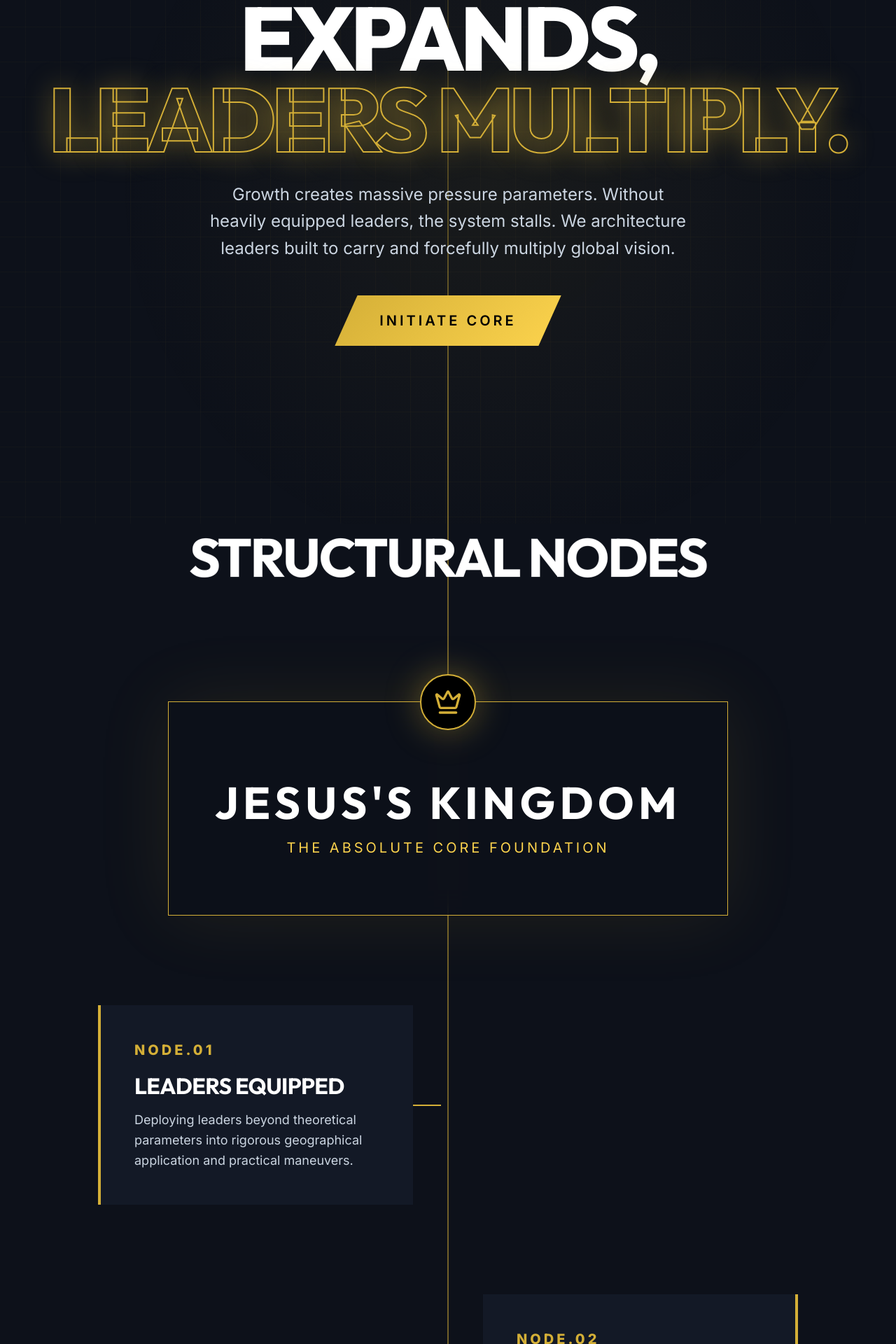
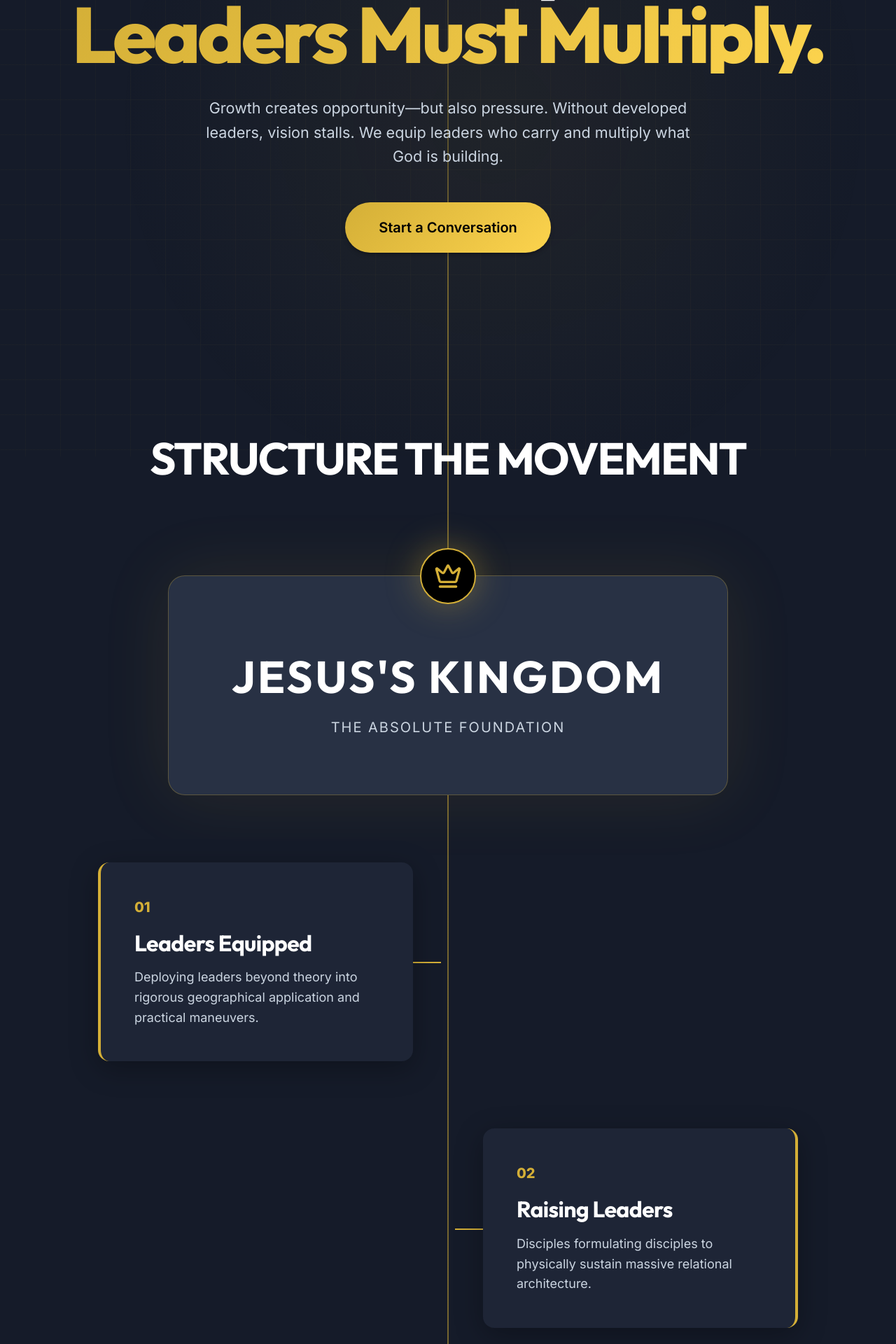
Before and after one commit to livetree/PI-main, a Next.js app: page / in a window 1280 px wide. Shown: the part 420-2340 px from the top of the page at 70% size. Built offline with nearby package versions, Linux system fonts and the light colour scheme.

Commit message:
fix: revert copy back to official project brief, restore solid typography, and correct severe framer-motion mobile viewport observer glitches holding animations hostage

```diff
--- a/src/app/page.js
+++ b/src/app/page.js
@@ -3,134 +3,122 @@
 import Link from 'next/link';
 import { motion, useScroll, useTransform } from 'framer-motion';
 import { ArrowRight, TrendingUp, Users, ShieldCheck, Zap, ArrowUpRight, Crown } from 'lucide-react';
-import { useRef } from 'react';
 
 export default function Home() {
   // Deep background parallax
   const { scrollYProgress } = useScroll();
-  const bgY = useTransform(scrollYProgress, [0, 1], ['0%', '30%']);
+  const bgY = useTransform(scrollYProgress, [0, 1], ['0%', '20%']);
 
-  // Aggressive Spring configs for the darknode "Fly In" feel
-  const flyInVariants = {
-    hidden: { opacity: 0, y: 250, scale: 0.85, rotateX: 15 },
+  // Aggressive Vertical Spring configs (Safe for mobile, no horizontal clipping)
+  const flyInUp = {
+    hidden: { opacity: 0, y: 150, scale: 0.9 },
     visible: {
       opacity: 1,
       y: 0,
       scale: 1,
-      rotateX: 0,
-      transition: { type: "spring", damping: 20, stiffness: 80, mass: 1 }
+      transition: { type: "spring", damping: 20, stiffness: 80 }
     }
   };
 
-  const flyInLeft = {
-    hidden: { opacity: 0, x: -250, y: 150, scale: 0.9 },
-    visible: { opacity: 1, x: 0, y: 0, scale: 1, transition: { type: "spring", damping: 20, stiffness: 80 } }
-  };
-
-  const flyInRight = {
-    hidden: { opacity: 0, x: 250, y: 150, scale: 0.9 },
-    visible: { opacity: 1, x: 0, y: 0, scale: 1, transition: { type: "spring", damping: 20, stiffness: 80 } }
-  };
-
   return (
-    <div style={{ position: 'relative', backgroundColor: '#0d111a', overflowX: 'clip', color: '#fff' }}>
+    <div style={{ position: 'relative', backgroundColor: 'var(--bg)', overflowX: 'clip', color: '#fff' }}>
 
       {/* MASSIVE DEEP PARALLAX BACKGROUND GRID */}
       <motion.div style={{ position: 'fixed', top: '-10%', left: '-5%', width: '120vw', height: '120vh', backgroundImage: 'radial-gradient(circle at 50% 50%, rgba(212,175,55,0.06) 0%, transparent 60%), linear-gradient(rgba(212,175,55,0.03) 1px, transparent 1px), linear-gradient(90deg, rgba(212,175,55,0.03) 1px, transparent 1px)', backgroundSize: '100% 100%, 50px 50px, 50px 50px', zIndex: 0, y: bgY, pointerEvents: 'none' }} />
 
-      {/* 1. HERO SECTION (Massive Intro) */}
+      {/* 1. HERO SECTION */}
       <section style={{ position: 'relative', minHeight: '100vh', display: 'flex', alignItems: 'center', justifyContent: 'center', zIndex: 10, padding: '10rem 1rem 6rem' }}>
         <div style={{ position: 'absolute', top: 0, left: '50%', transform: 'translateX(-50%)', width: '2px', height: '100%', background: 'linear-gradient(to bottom, rgba(212,175,55,0), rgba(212,175,55,0.5))', zIndex: -1 }} />
 
         <div className="container" style={{ textAlign: 'center', display: 'flex', flexDirection: 'column', alignItems: 'center' }}>
           <motion.div initial={{ opacity: 0, scale: 0.5 }} animate={{ opacity: 1, scale: 1 }} transition={{ type: "spring", stiffness: 100, delay: 0.2 }} className="pill-tag" style={{ marginBottom: '2rem', background: 'rgba(21, 27, 41, 0.9)', border: '1px solid var(--brand-primary)', backdropFilter: 'blur(20px)' }}>
-            <Zap size={14} color="var(--brand-primary)" /> SYSTEM INITIALIZED
+            <Zap size={14} color="var(--brand-primary)" /> A New Leadership Paradigm
           </motion.div>
 
           <motion.h1
             initial={{ opacity: 0, y: 100, scale: 0.9 }} animate={{ opacity: 1, y: 0, scale: 1 }} transition={{ type: "spring", damping: 20, stiffness: 100, delay: 0.4 }}
-            style={{ fontSize: 'clamp(3rem, 10vw, 8rem)', fontWeight: 800, lineHeight: 0.9, letterSpacing: '-0.05em', margin: '0 0 2rem 0', textTransform: 'uppercase' }}
+            style={{ fontSize: 'clamp(3rem, 10vw, 7rem)', fontWeight: 800, lineHeight: 1, letterSpacing: '-0.04em', margin: '0 0 2rem 0' }}
           >
-            AS VISION EXPANDS,<br />
-            <span style={{ color: 'transparent', WebkitTextStroke: '2px var(--brand-primary)', textShadow: '0 0 40px rgba(212,175,55,0.4)' }}>LEADERS MULTIPLY.</span>
+            As Vision Expands,<br />
+            <span className="gradient-text">Leaders Must Multiply.</span>
           </motion.h1>
 
           <motion.p
             initial={{ opacity: 0 }} animate={{ opacity: 1 }} transition={{ duration: 1, delay: 0.8 }}
-            style={{ fontSize: 'clamp(1rem, 2.5vw, 1.5rem)', color: 'var(--text-secondary)', maxWidth: '700px', lineHeight: 1.6, marginBottom: '3rem' }}
+            style={{ fontSize: 'clamp(1rem, 2.5vw, 1.35rem)', color: 'var(--text-secondary)', maxWidth: '700px', lineHeight: 1.6, marginBottom: '3rem' }}
           >
-            Growth creates massive pressure parameters. Without heavily equipped leaders, the system stalls. We architecture leaders built to carry and forcefully multiply global vision.
+            Growth creates opportunity—but also pressure. Without developed leaders, vision stalls. We equip leaders who carry and multiply what God is building.
           </motion.p>
 
           <motion.div initial={{ opacity: 0, y: 50 }} animate={{ opacity: 1, y: 0 }} transition={{ type: "spring", stiffness: 100, delay: 1 }}>
-            <Link href="/connect" className="btn btn-primary" style={{ padding: '1.25rem 4rem', fontSize: '1.25rem', textTransform: 'uppercase', letterSpacing: '0.2em', clipPath: 'polygon(10% 0, 100% 0, 90% 100%, 0 100%)', borderRadius: 0 }}>
-              Initiate Core
+            <Link href="/connect" className="btn btn-primary" style={{ padding: '1.25rem 3rem', fontSize: '1.25rem', borderRadius: '50px' }}>
+              Start a Conversation
             </Link>
           </motion.div>
         </div>
       </section>
 
-      {/* 2. THE 5 PILLARS (Aggressive Node Graph Flow) */}
+      {/* 2. THE 5 PILLARS */}
       <section style={{ position: 'relative', zIndex: 15, padding: '10rem 1rem 6rem', overflowX: 'hidden' }}>
-        {/* Node Connection Line */}
+        {/* Connection Line */}
         <div style={{ position: 'absolute', top: 0, left: '50%', transform: 'translateX(-50%)', width: '2px', height: '100%', background: 'linear-gradient(to bottom, rgba(212,175,55,0.5), rgba(212,175,55,0.5))', zIndex: 0 }} />
 
         <div className="container" style={{ position: 'relative', maxWidth: '1200px', zIndex: 10 }}>
 
-          <div style={{ textAlign: 'center', marginBottom: '10rem' }}>
-            <motion.h2 variants={flyInVariants} initial="hidden" whileInView="visible" viewport={{ once: true, margin: "-100px" }} style={{ fontSize: 'clamp(2rem, 6vw, 5rem)', letterSpacing: '-0.03em', textTransform: 'uppercase', marginBottom: '0.5rem', WebkitTextStroke: '1px rgba(255,255,255,0.2)' }}>
-              Structural Nodes
+          <div style={{ textAlign: 'center', marginBottom: '8rem' }}>
+            <motion.h2 variants={flyInUp} initial="hidden" whileInView="visible" viewport={{ once: true, margin: "-100px" }} style={{ fontSize: 'clamp(2rem, 6vw, 4rem)', letterSpacing: '-0.03em', marginBottom: '0.5rem', textTransform: 'uppercase' }}>
+              Structure the Movement
             </motion.h2>
           </div>
 
-          <div style={{ display: 'flex', flexDirection: 'column', gap: '8rem', alignItems: 'center' }}>
+          <div style={{ display: 'flex', flexDirection: 'column', gap: '6rem', alignItems: 'center' }}>
 
             {/* Center Node: Jesus's Kingdom */}
             <motion.div
-              variants={flyInVariants} initial="hidden" whileInView="visible" viewport={{ once: true, margin: "-200px" }}
-              style={{ width: '100%', maxWidth: '800px', background: 'rgba(13, 17, 26, 0.8)', padding: '5rem 2rem', border: '1px solid var(--brand-primary)', boxShadow: '0 0 100px rgba(212,175,55,0.1)', textAlign: 'center', position: 'relative', backdropFilter: 'blur(20px)' }}
+              variants={flyInUp} initial="hidden" whileInView="visible" viewport={{ once: true, margin: "-100px" }}
+              style={{ width: '100%', maxWidth: '800px', background: 'var(--surface-elevated)', padding: '5rem 2rem', border: '1px solid var(--border)', boxShadow: '0 0 100px rgba(212,175,55,0.1)', textAlign: 'center', position: 'relative', borderRadius: '24px' }}
             >
               <div style={{ position: 'absolute', top: '-40px', left: '50%', transform: 'translateX(-50%)', background: '#000', border: '2px solid var(--brand-primary)', width: '80px', height: '80px', borderRadius: '50%', display: 'flex', alignItems: 'center', justifyContent: 'center', color: 'var(--brand-primary)', boxShadow: '0 0 50px rgba(212,175,55,0.4)', zIndex: 20 }}>
                 <Crown size={40} />
               </div>
-              <h2 style={{ fontSize: 'clamp(2.5rem, 5vw, 4rem)', color: '#fff', textTransform: 'uppercase', letterSpacing: '0.1em', lineHeight: 1, marginTop: '2rem' }}>Jesus's Kingdom</h2>
-              <p style={{ color: 'var(--brand-secondary)', fontSize: '1.25rem', marginTop: '1rem', letterSpacing: '0.2em', textTransform: 'uppercase' }}>The Absolute Core Foundation</p>
+              <h2 style={{ fontSize: 'clamp(2.5rem, 5vw, 4rem)', color: '#fff', textTransform: 'uppercase', letterSpacing: '0.05em', lineHeight: 1, marginTop: '2rem' }}>Jesus's Kingdom</h2>
+              <p style={{ color: 'var(--text-secondary)', fontSize: '1.25rem', marginTop: '1.5rem', textTransform: 'uppercase', letterSpacing: '0.1em' }}>The Absolute Foundation</p>
             </motion.div>
 
-            {/* Alternating Sub-Nodes */}
+            {/* Alternating Flow Boxes */}
             <div style={{ display: 'flex', justifyContent: 'flex-start', width: '100%', maxWidth: '1000px' }}>
-              <motion.div variants={flyInLeft} initial="hidden" whileInView="visible" viewport={{ once: true, margin: "-150px" }} style={{ width: '90%', maxWidth: '450px', background: 'rgba(21, 27, 41, 0.9)', padding: '3rem', borderLeft: '4px solid var(--brand-primary)', position: 'relative' }}>
+              <motion.div variants={flyInUp} initial="hidden" whileInView="visible" viewport={{ once: true, margin: "-50px" }} style={{ width: '100%', maxWidth: '450px', background: 'var(--surface)', padding: '3rem', borderLeft: '4px solid var(--brand-primary)', position: 'relative', borderRadius: '16px', boxShadow: '0 10px 40px rgba(0,0,0,0.3)' }}>
                 <div style={{ position: 'absolute', top: '50%', right: '-40px', width: '40px', height: '2px', background: 'var(--brand-primary)', zIndex: -1 }} className="hide-on-mobile" />
-                <div style={{ fontSize: '1.25rem', color: 'var(--brand-primary)', fontWeight: 800, marginBottom: '1rem', letterSpacing: '0.2em' }}>NODE.01</div>
-                <h3 style={{ fontSize: '2rem', color: '#fff', marginBottom: '1rem', textTransform: 'uppercase' }}>Leaders Equipped</h3>
-                <p style={{ color: 'var(--text-secondary)', fontSize: '1.125rem', lineHeight: 1.6 }}>Deploying leaders beyond theoretical parameters into rigorous geographical application and practical maneuvers.</p>
+                <div style={{ fontSize: '1.25rem', color: 'var(--brand-primary)', fontWeight: 800, marginBottom: '1rem' }}>01</div>
+                <h3 style={{ fontSize: '2rem', color: '#fff', marginBottom: '1rem' }}>Leaders Equipped</h3>
+                <p style={{ color: 'var(--text-secondary)', fontSize: '1.125rem', lineHeight: 1.6 }}>Deploying leaders beyond theory into rigorous geographical application and practical maneuvers.</p>
               </motion.div>
             </div>
 
             <div style={{ display: 'flex', justifyContent: 'flex-end', width: '100%', maxWidth: '1000px' }}>
-              <motion.div variants={flyInRight} initial="hidden" whileInView="visible" viewport={{ once: true, margin: "-150px" }} style={{ width: '90%', maxWidth: '450px', background: 'rgba(21, 27, 41, 0.9)', padding: '3rem', borderRight: '4px solid var(--brand-primary)', position: 'relative' }}>
+              <motion.div variants={flyInUp} initial="hidden" whileInView="visible" viewport={{ once: true, margin: "-50px" }} style={{ width: '100%', maxWidth: '450px', background: 'var(--surface)', padding: '3rem', borderRight: '4px solid var(--brand-primary)', position: 'relative', borderRadius: '16px', boxShadow: '0 10px 40px rgba(0,0,0,0.3)' }}>
                 <div style={{ position: 'absolute', top: '50%', left: '-40px', width: '40px', height: '2px', background: 'var(--brand-primary)', zIndex: -1 }} className="hide-on-mobile" />
-                <div style={{ fontSize: '1.25rem', color: 'var(--brand-primary)', fontWeight: 800, marginBottom: '1rem', letterSpacing: '0.2em' }}>NODE.02</div>
-                <h3 style={{ fontSize: '2rem', color: '#fff', marginBottom: '1rem', textTransform: 'uppercase' }}>Raising Leaders</h3>
-                <p style={{ color: 'var(--text-secondary)', fontSize: '1.125rem', lineHeight: 1.6 }}>Disciples formulating recursive disciples to physically sustain massive relational architecture.</p>
+                <div style={{ fontSize: '1.25rem', color: 'var(--brand-primary)', fontWeight: 800, marginBottom: '1rem' }}>02</div>
+                <h3 style={{ fontSize: '2rem', color: '#fff', marginBottom: '1rem' }}>Raising Leaders</h3>
+                <p style={{ color: 'var(--text-secondary)', fontSize: '1.125rem', lineHeight: 1.6 }}>Disciples formulating disciples to physically sustain massive relational architecture.</p>
               </motion.div>
             </div>
 
             <div style={{ display: 'flex', justifyContent: 'flex-start', width: '100%', maxWidth: '1000px' }}>
-              <motion.div variants={flyInLeft} initial="hidden" whileInView="visible" viewport={{ once: true, margin: "-150px" }} style={{ width: '90%', maxWidth: '450px', background: 'rgba(21, 27, 41, 0.9)', padding: '3rem', borderLeft: '4px solid var(--brand-primary)', position: 'relative' }}>
+              <motion.div variants={flyInUp} initial="hidden" whileInView="visible" viewport={{ once: true, margin: "-50px" }} style={{ width: '100%', maxWidth: '450px', background: 'var(--surface)', padding: '3rem', borderLeft: '4px solid var(--brand-primary)', position: 'relative', borderRadius: '16px', boxShadow: '0 10px 40px rgba(0,0,0,0.3)' }}>
                 <div style={{ position: 'absolute', top: '50%', right: '-40px', width: '40px', height: '2px', background: 'var(--brand-primary)', zIndex: -1 }} className="hide-on-mobile" />
-                <div style={{ fontSize: '1.25rem', color: 'var(--brand-primary)', fontWeight: 800, marginBottom: '1rem', letterSpacing: '0.2em' }}>NODE.03</div>
-                <h3 style={{ fontSize: '2rem', color: '#fff', marginBottom: '1rem', textTransform: 'uppercase' }}>Limitations Minimized</h3>
-                <p style={{ color: 'var(--text-secondary)', fontSize: '1.125rem', lineHeight: 1.6 }}>Decentralizing responsibility parameters to permanently uncap organizational bandwidth and impact mapping.</p>
+                <div style={{ fontSize: '1.25rem', color: 'var(--brand-primary)', fontWeight: 800, marginBottom: '1rem' }}>03</div>
+                <h3 style={{ fontSize: '2rem', color: '#fff', marginBottom: '1rem' }}>Limitations Minimized</h3>
+                <p style={{ color: 'var(--text-secondary)', fontSize: '1.125rem', lineHeight: 1.6 }}>Decentralizing responsibility parameters to permanently uncap organizational impact.</p>
               </motion.div>
             </div>
 
             <div style={{ display: 'flex', justifyContent: 'flex-end', width: '100%', maxWidth: '1000px' }}>
-              <motion.div variants={flyInRight} initial="hidden" whileInView="visible" viewport={{ once: true, margin: "-150px" }} style={{ width: '90%', maxWidth: '450px', background: 'rgba(21, 27, 41, 0.9)', padding: '3rem', borderRight: '4px solid var(--brand-primary)', position: 'relative' }}>
+              <motion.div variants={flyInUp} initial="hidden" whileInView="visible" viewport={{ once: true, margin: "-50px" }} style={{ width: '100%', maxWidth: '450px', background: 'var(--surface-elevated)', padding: '3rem', borderRight: '4px solid var(--brand-primary)', position: 'relative', borderRadius: '16px', boxShadow: '0 10px 40px rgba(0,0,0,0.3)', border: '1px solid rgba(212,175,55,0.4)' }}>
                 <div style={{ position: 'absolute', top: '50%', left: '-40px', width: '40px', height: '2px', background: 'var(--brand-primary)', zIndex: -1 }} className="hide-on-mobile" />
-                <div style={{ fontSize: '1.25rem', color: 'var(--brand-primary)', fontWeight: 800, marginBottom: '1rem', letterSpacing: '0.2em' }}>NODE.04</div>
-                <h3 style={{ fontSize: '2rem', color: '#fff', marginBottom: '1rem', textTransform: 'uppercase' }}>Kingdom Advanced</h3>
-                <p style={{ color: 'var(--text-secondary)', fontSize: '1.125rem', lineHeight: 1.6 }}>Generating forceful, violent ripples of strategic impact extending across infinite global community clusters.</p>
+                <div style={{ fontSize: '1.25rem', color: 'var(--brand-primary)', fontWeight: 800, marginBottom: '1rem' }}>04</div>
+                <h3 style={{ fontSize: '2rem', color: '#fff', marginBottom: '1rem' }}>Kingdom Advanced</h3>
+                <p style={{ color: 'var(--text-secondary)', fontSize: '1.125rem', lineHeight: 1.6 }}>Generating forceful ripples of strategic impact extending across global communities.</p>
               </motion.div>
             </div>
 
@@ -138,35 +126,32 @@ export default function Home() {
         </div>
       </section>
 
-      {/* 3. PATHWAY (Massive Typography & Glitch Slide-Ins) */}
-      <section style={{ position: 'relative', zIndex: 10, padding: '10rem 1rem', background: '#0a0d14' }}>
-        <div className="container">
+      {/* 3. PATHWAY (Aggressive Fly-In without Transparent text) */}
+      <section style={{ position: 'relative', zIndex: 10, padding: '10rem 1rem', background: 'var(--surface)' }}>
+        <div className="container" style={{ maxWidth: '1000px' }}>
 
-          <motion.div variants={flyInVariants} initial="hidden" whileInView="visible" viewport={{ once: true, margin: "-100px" }} style={{ marginBottom: '8rem' }}>
-            <h2 style={{ fontSize: 'clamp(3rem, 10vw, 8rem)', textTransform: 'uppercase', lineHeight: 0.9, letterSpacing: '-0.05em', color: 'rgba(255,255,255,0.05)', WebkitTextStroke: '2px rgba(255,255,255,0.1)' }}>
-              PATHWAY <br/> PROTOCOL
+          <motion.div variants={flyInUp} initial="hidden" whileInView="visible" viewport={{ once: true, margin: "-100px" }} style={{ marginBottom: '6rem', textAlign: 'center' }}>
+            <h2 style={{ fontSize: 'clamp(2.5rem, 6vw, 4rem)', textTransform: 'uppercase', color: '#fff', marginBottom: '1rem' }}>
+              A Clear Leadership Pathway
             </h2>
+            <p style={{ color: 'var(--text-secondary)', fontSize: '1.25rem' }}>We help you build leaders who multiply through a reproducible framework.</p>
           </motion.div>
 
-          <div style={{ display: 'flex', flexDirection: 'column', gap: '6rem' }}>
+          <div style={{ display: 'flex', flexDirection: 'column', gap: '3rem' }}>
 
             {[
-              { phase: 'PHASE.I', title: 'FOUNDATIONS', desc: "Root leaders in Jesus's Kingdom and their absolute identity. Operations must derive from deep relationship rather than organizational duty." },
-              { phase: 'PHASE.II', title: 'ACTIVATION', desc: "Move leaders entirely out of the sandbox and into live contextual application. Emphasizing extreme practical discipleship maneuvers." },
-              { phase: 'PHASE.III', title: 'MULTIPLICATION', desc: "Equip leaders to rigorously reproduce architecture in others. Generating a constantly compounding, generation-spanning movement machine." }
+              { phase: 'PHASE I', title: 'Foundations', desc: "Root leaders in Jesus's Kingdom and their absolute identity. Operations must derive from deep relationship rather than organizational duty." },
+              { phase: 'PHASE II', title: 'Activation', desc: "Move leaders entirely out of the classroom and into live contextual application. Emphasizing extreme practical discipleship." },
+              { phase: 'PHASE III', title: 'Multiplication', desc: "Equip leaders to rigorously reproduce architecture in others. Generating a constantly compounding, generation-spanning framework." }
             ].map((item, idx) => (
               <motion.div
                 key={idx}
-                variants={idx % 2 === 0 ? flyInLeft : flyInRight} initial="hidden" whileInView="visible" viewport={{ once: true, margin: "-100px" }}
-                style={{ display: 'grid', gridTemplateColumns: 'repeat(auto-fit, minmax(300px, 1fr))', gap: '2rem', alignItems: 'center', padding: '4rem 0', borderTop: '1px solid rgba(212,175,55,0.2)' }}
+                variants={flyInUp} initial="hidden" whileInView="visible" viewport={{ once: true, margin: "-100px" }}
+                style={{ background: 'var(--surface-elevated)', padding: '3.5rem', borderRadius: '24px', border: '1px solid var(--border)', boxShadow: '0 10px 40px rgba(0,0,0,0.2)' }}
               >
-                <div>
-                  <div style={{ fontSize: '1.5rem', color: 'var(--brand-primary)', letterSpacing: '0.3em', fontWeight: 800, marginBottom: '1rem' }}>{item.phase}</div>
-                  <h3 style={{ fontSize: 'clamp(2.5rem, 6vw, 4.5rem)', textTransform: 'uppercase', letterSpacing: '-0.02em', lineHeight: 1 }}>{item.title}</h3>
-                </div>
-                <div>
-                  <p style={{ fontSize: '1.25rem', color: 'var(--text-secondary)', lineHeight: 1.6 }}>{item.desc}</p>
-                </div>
+                <div style={{ fontSize: '1.125rem', color: 'var(--brand-primary)', letterSpacing: '0.2em', fontWeight: 800, marginBottom: '1rem' }}>{item.phase}</div>
+                <h3 style={{ fontSize: 'clamp(2rem, 5vw, 3rem)', textTransform: 'uppercase', marginBottom: '1rem' }}>{item.title}</h3>
+                <p style={{ fontSize: '1.125rem', color: 'var(--text-secondary)', lineHeight: 1.6, maxWidth: '800px' }}>{item.desc}</p>
               </motion.div>
             ))}
 
@@ -174,23 +159,23 @@ export default function Home() {
         </div>
       </section>
 
-      {/* 4. TERMINAL CTA */}
-      <section style={{ minHeight: '80vh', display: 'flex', alignItems: 'center', justifyContent: 'center', padding: '2rem 1rem', background: 'radial-gradient(circle at 50% 100%, rgba(212,175,55,0.1) 0%, #0d111a 60%)' }}>
+      {/* 4. FINAL CTA */}
+      <section style={{ minHeight: '80vh', display: 'flex', alignItems: 'center', justifyContent: 'center', padding: '2rem 1rem', gap: '2rem' }}>
         <motion.div
-          variants={flyInVariants} initial="hidden" whileInView="visible" viewport={{ once: true, margin: "-200px" }}
+          variants={flyInUp} initial="hidden" whileInView="visible" viewport={{ once: true, margin: "-200px" }}
           style={{ textAlign: 'center', width: '100%', maxWidth: '1000px' }}
         >
           <div style={{ width: '100%', height: '1px', background: 'linear-gradient(90deg, transparent, var(--brand-primary), transparent)', marginBottom: '4rem' }} />
 
-          <h2 style={{ fontSize: 'clamp(3rem, 8vw, 6rem)', marginBottom: '2rem', textTransform: 'uppercase', letterSpacing: '-0.05em', lineHeight: 0.9 }}>
-            THE NETWORK IS <br/> <span style={{ color: 'var(--brand-primary)' }}>READY FOR SCALE.</span>
+          <h2 style={{ fontSize: 'clamp(2.5rem, 6vw, 4rem)', marginBottom: '1.5rem', textTransform: 'uppercase' }}>
+            The Need for Multiplying Leaders <br/> Has Never Been Greater.
           </h2>
           <p style={{ color: 'var(--text-secondary)', fontSize: 'clamp(1.125rem, 3vw, 1.5rem)', maxWidth: '750px', margin: '0 auto 4rem', lineHeight: 1.6 }}>
-            You have the core vision. You have the raw talent. <br /> It's precisely time to forcefully multiply the impact index.
+            You already have vision and people. Now it's time to drastically multiply the impact.
           </p>
 
-          <Link href="/connect" className="btn btn-primary" style={{ padding: '1.5rem 5rem', fontSize: '1.5rem', textTransform: 'uppercase', letterSpacing: '0.2em', clipPath: 'polygon(5% 0, 100% 0, 95% 100%, 0 100%)', borderRadius: 0 }}>
-            ACCESS TRAINING
+          <Link href="/connect" className="btn btn-primary" style={{ padding: '1.25rem 4rem', fontSize: '1.25rem', borderRadius: '50px' }}>
+            Connect With Us Today
           </Link>
         </motion.div>
       </section>
```
